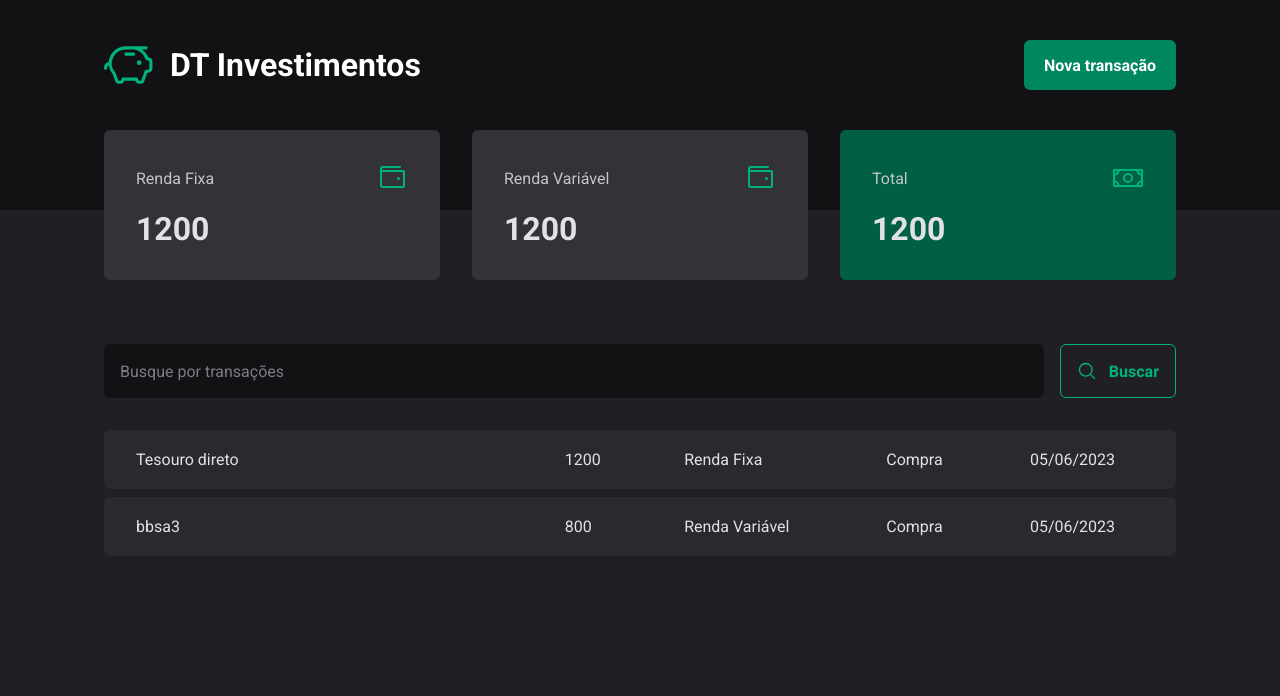
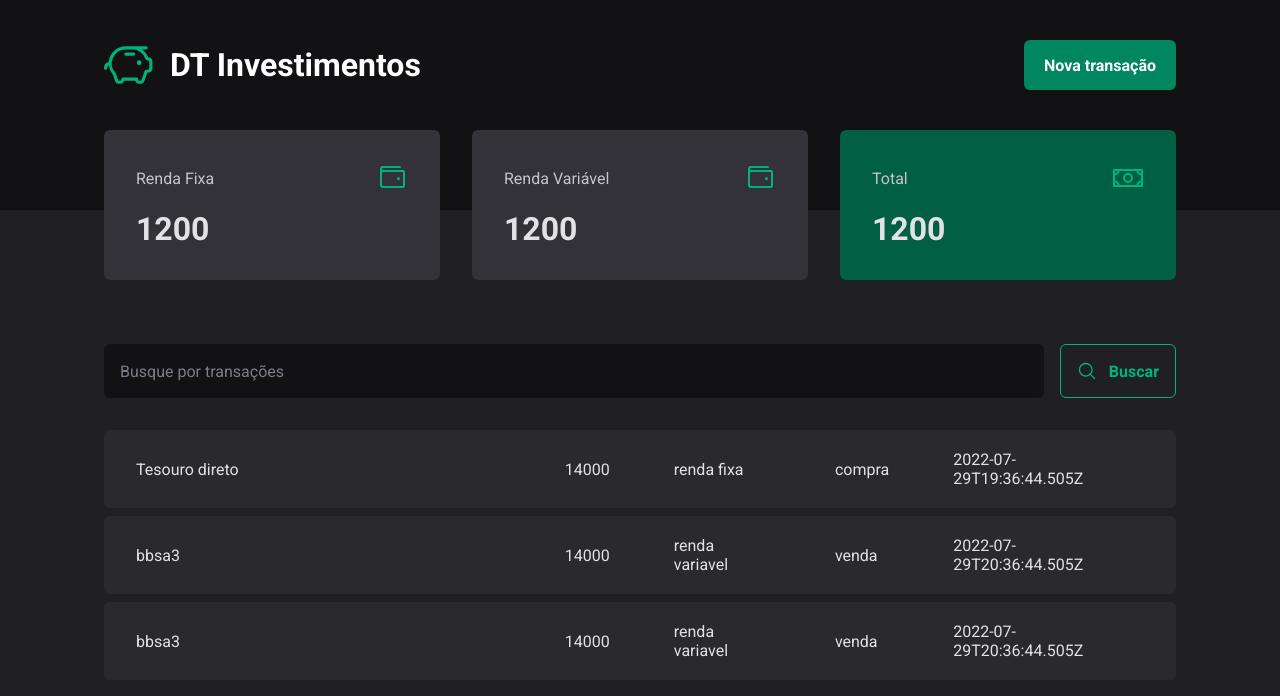
Before and after one commit to leoalvesrp/projeto-controle-de-investimento, a React (Vite) app: page / in a window 1280 px wide. Shown: the top 696 px of the page. Built offline with nearby package versions, Linux system fonts and the light colour scheme; data requests are answered from the project's data file.

Commit message:
json server integracao

```diff
--- a/package.json
+++ b/package.json
@@ -5,6 +5,7 @@
   "type": "module",
   "scripts": {
     "dev": "vite",
+    "server": "json-server server.json -p 3333 -w -d 500",
     "build": "tsc && vite build",
     "lint": "eslint src --ext ts,tsx --report-unused-disable-directives --max-warnings 0",
     "preview": "vite preview"
--- /dev/null
+++ b/server.json
@@ -0,0 +1,26 @@
+{
+  "transactions":[{
+    "id": 1,
+    "description": "Tesouro direto",
+    "price": 14000,
+    "titulo":"renda fixa",
+    "operacao": "compra",
+    "createdAt": "2022-07-29T19:36:44.505Z"
+  },
+  {
+    "id": 2,
+    "description": "bbsa3",
+    "price": 14000,
+    "titulo":"renda variavel",
+    "operacao": "venda",
+    "createdAt": "2022-07-29T20:36:44.505Z"
+  },
+  {
+    "id": 3,
+    "description": "bbsa3",
+    "price": 14000,
+    "titulo":"renda variavel",
+    "operacao": "venda",
+    "createdAt": "2022-07-29T20:36:44.505Z"
+  }]
+}
--- a/src/App.tsx
+++ b/src/App.tsx
@@ -2,13 +2,16 @@ import { ThemeProvider } from "styled-components";
 import { defaultTheme } from "./styles/themes/default";
 import { GlobalStyle } from "./styles/global";
 import { Transactions } from "./pages/transactions";
+import { TransactionsProvider } from "./contexts/TransactionsContext";
 
 export function App() {
 
   return (
       <ThemeProvider theme={defaultTheme}>
         <GlobalStyle/>
-        <Transactions/>
+        <TransactionsProvider>
+          <Transactions/>
+        </TransactionsProvider>
 
       </ThemeProvider>
   )
--- a/src/Components/NewTransactionModal/index.tsx
+++ b/src/Components/NewTransactionModal/index.tsx
@@ -32,20 +32,16 @@ export function NewTransactionModal() {
 
           <label htmlFor="">Tipo de Operação:
           <TransactionType>
-            <TransactionTypeButton variant="income" value="income">
+            <TransactionTypeButton variant="compra" value="compra">
               <ArrowCircleUp size={24} />
               Compra
             </TransactionTypeButton>
-            <TransactionTypeButton variant="outcome" value="outcome">
+            <TransactionTypeButton variant="venda" value="venda">
               <ArrowCircleDown size={24} />
               Venda
             </TransactionTypeButton>
           </TransactionType>
           </label>
-
-
-
-
           <button type="submit">
             Cadastrar
           </button>
--- a/src/Components/NewTransactionModal/styles.ts
+++ b/src/Components/NewTransactionModal/styles.ts
@@ -78,7 +78,7 @@ export const TransactionType = styled(RadioGroup.Root)`
 `;
 
 interface TransactionTypeButtonProps {
-  variant: 'income' | 'outcome';
+  variant: 'compra' | 'venda';
 }
 
 export const TransactionTypeButton = styled(RadioGroup.Item)<TransactionTypeButtonProps>`
@@ -94,7 +94,7 @@ export const TransactionTypeButton = styled(RadioGroup.Item)<TransactionTypeButt
   color: ${props => props.theme["gray-300"]};
 
   svg {
-    color: ${props => props.variant === 'income' ? props.theme["green-300"] : props.theme["red-300"]};
+    color: ${props => props.variant === 'compra' ? props.theme["green-300"] : props.theme["red-300"]};
   }
 
   &[data-state='unchecked']:hover {
@@ -104,7 +104,7 @@ export const TransactionTypeButton = styled(RadioGroup.Item)<TransactionTypeButt
 
   &[data-state='checked'] {
     color: ${props => props.theme.white};
-    background: ${props => props.variant === 'income' ? props.theme["green-500"] : props.theme["red-500"]};
+    background: ${props => props.variant === 'compra' ? props.theme["green-500"] : props.theme["red-500"]};
 
     svg {
       color: ${props => props.theme.white};
--- /dev/null
+++ b/src/contexts/TransactionsContext.tsx
@@ -0,0 +1,38 @@
+import { ReactNode, createContext, useEffect, useState } from "react";
+
+interface Transaction{
+  id:number,
+  description:string,
+  price:number,
+  titulo: "renda fixa"|"renda variavel",
+  operacao:"compra"|"venda"
+  createdAt:string,
+
+}
+interface TransactionContextType {
+  transactions: Transaction[];
+}
+interface TransactionsProviderProps {
+  children: ReactNode
+}
+
+export const TransactionsContext = createContext({} as TransactionContextType )
+
+export function TransactionsProvider({ children }: TransactionsProviderProps) {
+  const [transactions, setTransections]=useState<Transaction[]>([])
+
+  async function loadTransection(){
+    const response = await fetch('http://localhost:3333/transactions');
+    const data = await response.json()
+    setTransections(data)
+  }
+  useEffect(()=>{
+    loadTransection()
+  },[])
+
+  return (
+    <TransactionsContext.Provider value={{ transactions }}>
+      {children}
+    </TransactionsContext.Provider>
+  );
+}
--- a/src/pages/transactions/index.tsx
+++ b/src/pages/transactions/index.tsx
@@ -1,9 +1,18 @@
+import { useContext} from "react";
 import { Header } from "../../Components/Header";
 import { Sumary } from "../../Components/Sumary";
 import { SearchForm } from "../Componentes/SearchForm";
 import { TransactionsContainer, TransactionsTable } from "./styles";
+import { TransactionsContext } from "../../contexts/TransactionsContext";
+
+
+
 
 export function Transactions(){
+
+  const {transactions} = useContext(TransactionsContext)
+
+
   return(
     <div>
       <Header/>
@@ -12,32 +21,25 @@ export function Transactions(){
         <SearchForm/>
         <TransactionsTable>
           <tbody>
-                <tr>
-                  <td width="40%">Tesouro direto</td>
+            {transactions.map((transaction)=>{
+              return(
+                <tr key={transaction.id}>
+                  <td width="40%">{transaction.description}</td>
                   <td>
                     <span>
-                      1200
+                      {transaction.price}
                     </span>
                   </td>
-                  <td>Renda Fixa</td>
-                  <td>Compra</td>
+                  <td>{transaction.titulo}</td>
+                  <td>{transaction.operacao}</td>
                   <td>
-                    05/06/2023
+                    {transaction.createdAt}
                   </td>
                 </tr>
-                <tr>
-                  <td width="40%">bbsa3</td>
-                  <td>
-                    <span>
-                      800
-                    </span>
-                  </td>
-                  <td>Renda Variável</td>
-                  <td>Compra</td>
-                  <td>
-                    05/06/2023
-                  </td>
-                </tr>
+              )
+            })}
+
+
           </tbody>
         </TransactionsTable>
       </TransactionsContainer>
```
